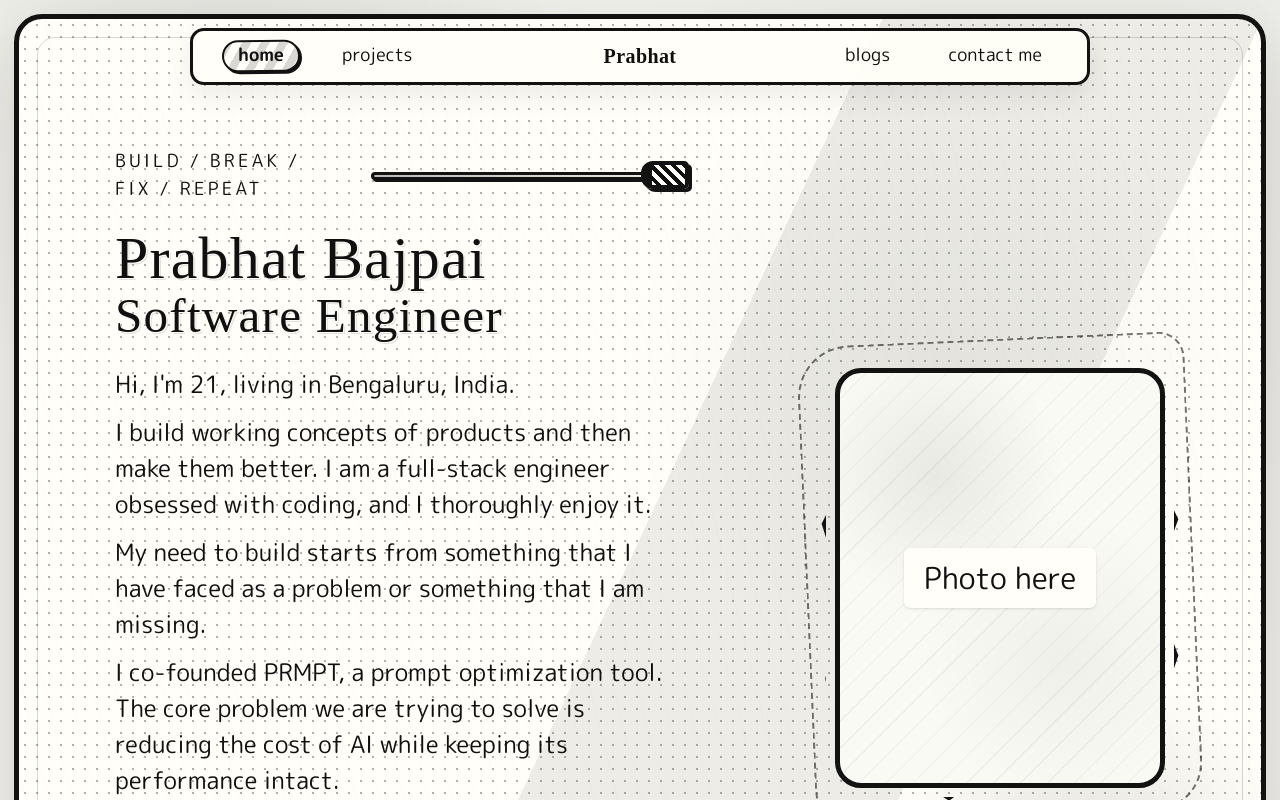
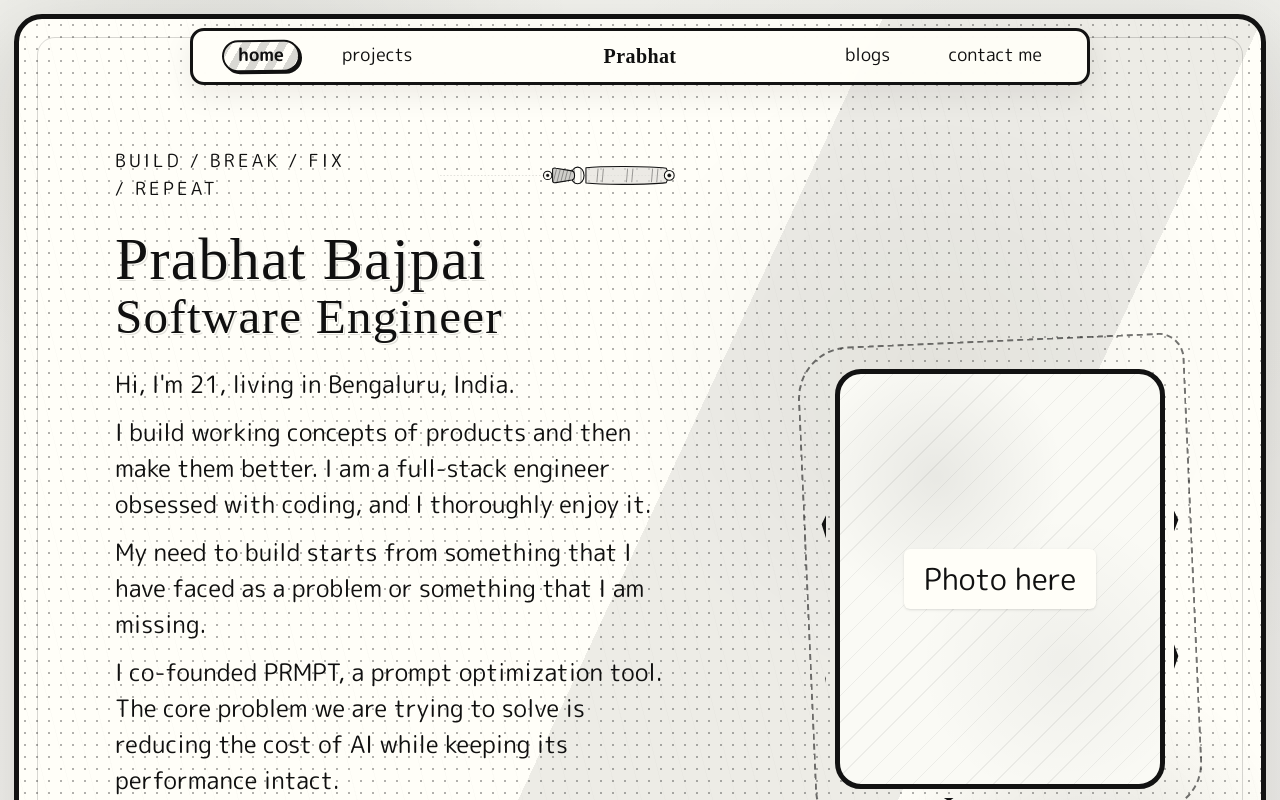
Before and after one commit to Rac-exe/Portfolio-Website, a Next.js app: page / in a window 1280 px wide. Shown: the top 800 px of the page. Built offline with nearby package versions, Linux system fonts and the light colour scheme; a web font is replaced by a local one.

Commit message:
Add interactive SVG katana slider

```diff
--- a/app/components/KatanaThemeSlider.tsx
+++ b/app/components/KatanaThemeSlider.tsx
@@ -1,18 +1,41 @@
 "use client";
 
-import { type CSSProperties, useEffect, useRef, useState } from "react";
+import {
+  type KeyboardEvent,
+  type PointerEvent,
+  useEffect,
+  useId,
+  useRef,
+  useState,
+} from "react";
 
 const THEMES = ["draft", "paint", "coffee"] as const;
 const UNSHEATHE_AUDIO_SRC = "/audio/sword-katana-unsheathing-sound-effect_A_minor.mp3";
 const AUDIO_START_RATIO = 0.04;
 const AUDIO_END_RATIO = 0.92;
+const VIEWBOX_WIDTH = 680;
+const MAX_PULL = 290;
+const SHEATH_MOUTH_X = 430;
+const BLADE_TIP_X = 145;
+const BLADE_LENGTH = SHEATH_MOUTH_X - BLADE_TIP_X;
 
 export default function KatanaThemeSlider() {
+  const bladeClipId = useId();
   const [themeIndex, setThemeIndex] = useState(0);
+  const [dragProgress, setDragProgress] = useState<number | null>(null);
+  const svgRef = useRef<SVGSVGElement | null>(null);
   const audioContextRef = useRef<AudioContext | null>(null);
   const audioBufferRef = useRef<AudioBuffer | null>(null);
+  const reverseAudioBufferRef = useRef<AudioBuffer | null>(null);
   const audioBufferPromiseRef = useRef<Promise<AudioBuffer> | null>(null);
   const activeSourceRef = useRef<AudioBufferSourceNode | null>(null);
+  const activeGainRef = useRef<GainNode | null>(null);
+  const draggingRef = useRef(false);
+  const startClientXRef = useRef(0);
+  const startProgressRef = useRef(0);
+  const currentProgressRef = useRef(0);
+  const dragAudioStartedRef = useRef(false);
+  const dragAudioDirectionRef = useRef<"draw" | "sheathe" | null>(null);
 
   useEffect(() => {
     const stored = localStorage.getItem("comic-theme");
@@ -54,6 +77,30 @@ export default function KatanaThemeSlider() {
       });
 
     return audioBufferPromiseRef.current;
+  }
+
+  function getReverseAudioBuffer(context: AudioContext, buffer: AudioBuffer) {
+    if (reverseAudioBufferRef.current) {
+      return reverseAudioBufferRef.current;
+    }
+
+    const reversedBuffer = context.createBuffer(
+      buffer.numberOfChannels,
+      buffer.length,
+      buffer.sampleRate,
+    );
+
+    for (let channel = 0; channel < buffer.numberOfChannels; channel += 1) {
+      const sourceData = buffer.getChannelData(channel);
+      const reversedData = reversedBuffer.getChannelData(channel);
+
+      for (let index = 0; index < sourceData.length; index += 1) {
+        reversedData[index] = sourceData[sourceData.length - 1 - index];
+      }
+    }
+
+    reverseAudioBufferRef.current = reversedBuffer;
+    return reversedBuffer;
   }
 
   function playFallbackUnsheatheSound(nextIndex: number, progressDelta: number) {
@@ -109,14 +156,13 @@ export default function KatanaThemeSlider() {
     }
   }
 
-  async function playUnsheatheSound(previousIndex: number, nextIndex: number) {
-    if (nextIndex <= previousIndex) {
+  async function playBladeAudioSegment(fromProgress: number, toProgress: number) {
+    const progressDelta = Math.abs(toProgress - fromProgress);
+    const isDrawing = toProgress > fromProgress;
+
+    if (progressDelta <= 0.015) {
       return;
     }
-
-    const previousProgress = previousIndex / (THEMES.length - 1);
-    const nextProgress = nextIndex / (THEMES.length - 1);
-    const progressDelta = nextProgress - previousProgress;
 
     try {
       const context = getAudioContext();
@@ -128,56 +174,239 @@ export default function KatanaThemeSlider() {
       const buffer = await loadUnsheatheBuffer(context);
       const usableStart = buffer.duration * AUDIO_START_RATIO;
       const usableDuration = buffer.duration * (AUDIO_END_RATIO - AUDIO_START_RATIO);
-      const offset = usableStart + usableDuration * previousProgress;
       const duration = Math.max(0.08, usableDuration * progressDelta);
+      const sourceBuffer = isDrawing ? buffer : getReverseAudioBuffer(context, buffer);
+      const offset = isDrawing
+        ? usableStart + usableDuration * fromProgress
+        : buffer.duration - (usableStart + usableDuration * fromProgress);
       const source = context.createBufferSource();
       const gain = context.createGain();
 
-      activeSourceRef.current?.stop();
-      source.buffer = buffer;
-      source.playbackRate.value = 0.98;
-      gain.gain.value = 0.82;
+      stopActiveAudio(0.01);
+      source.buffer = sourceBuffer;
+      source.playbackRate.value = isDrawing ? 0.98 : 1.04;
+      gain.gain.setValueAtTime(isDrawing ? 0.82 : 0.68, context.currentTime);
 
       source.connect(gain);
       gain.connect(context.destination);
       source.start(0, offset, duration);
       activeSourceRef.current = source;
+      activeGainRef.current = gain;
       source.onended = () => {
         if (activeSourceRef.current === source) {
           activeSourceRef.current = null;
+          activeGainRef.current = null;
         }
       };
     } catch {
-      playFallbackUnsheatheSound(nextIndex, progressDelta);
+      playFallbackUnsheatheSound(Math.ceil(toProgress * (THEMES.length - 1)), progressDelta);
     }
   }
 
-  function updateTheme(nextIndex: number) {
+  function stopActiveAudio(releaseSeconds = 0.09) {
+    const context = audioContextRef.current;
+    const source = activeSourceRef.current;
+    const gain = activeGainRef.current;
+
+    if (!context || !source || !gain) {
+      return;
+    }
+
+    const now = context.currentTime;
+    gain.gain.cancelScheduledValues(now);
+    gain.gain.setTargetAtTime(0.0001, now, 0.025);
+    source.stop(now + releaseSeconds);
+    activeSourceRef.current = null;
+    activeGainRef.current = null;
+  }
+
+  function playThemeChangeSound(previousIndex: number, nextIndex: number) {
+    if (nextIndex === previousIndex) {
+      return;
+    }
+
+    const previousProgress = previousIndex / (THEMES.length - 1);
+    const nextProgress = nextIndex / (THEMES.length - 1);
+    void playBladeAudioSegment(previousProgress, nextProgress);
+  }
+
+  function updateTheme(nextIndex: number, shouldPlayAudio = true) {
     const nextTheme = THEMES[nextIndex];
 
-    void playUnsheatheSound(themeIndex, nextIndex);
+    if (shouldPlayAudio) {
+      playThemeChangeSound(themeIndex, nextIndex);
+    }
     setThemeIndex(nextIndex);
     document.documentElement.dataset.comicTheme = nextTheme;
     localStorage.setItem("comic-theme", nextTheme);
   }
 
+  function clampProgress(progress: number) {
+    return Math.min(1, Math.max(0, progress));
+  }
+
+  function snapProgress(progress: number) {
+    return Math.min(THEMES.length - 1, Math.max(0, Math.round(progress * (THEMES.length - 1))));
+  }
+
+  function getSvgScale() {
+    const rect = svgRef.current?.getBoundingClientRect();
+    return rect ? VIEWBOX_WIDTH / rect.width : 1;
+  }
+
+  function onPointerDown(event: PointerEvent<SVGGElement>) {
+    draggingRef.current = true;
+    startClientXRef.current = event.clientX;
+    startProgressRef.current = progress;
+    currentProgressRef.current = progress;
+    dragAudioStartedRef.current = false;
+    dragAudioDirectionRef.current = null;
+    setDragProgress(progress);
+    event.currentTarget.setPointerCapture(event.pointerId);
+    event.preventDefault();
+  }
+
+  function onPointerMove(event: PointerEvent<SVGGElement>) {
+    if (!draggingRef.current) {
+      return;
+    }
+
+    const dx = (event.clientX - startClientXRef.current) * getSvgScale();
+    const nextProgress = clampProgress(startProgressRef.current - dx / MAX_PULL);
+
+    if (!dragAudioStartedRef.current && nextProgress > startProgressRef.current + 0.015) {
+      dragAudioStartedRef.current = true;
+      dragAudioDirectionRef.current = "draw";
+      void playBladeAudioSegment(startProgressRef.current, 1);
+    }
+
+    if (!dragAudioStartedRef.current && nextProgress < startProgressRef.current - 0.015) {
+      dragAudioStartedRef.current = true;
+      dragAudioDirectionRef.current = "sheathe";
+      void playBladeAudioSegment(startProgressRef.current, 0);
+    }
+
+    currentProgressRef.current = nextProgress;
+    setDragProgress(nextProgress);
+  }
+
+  function onPointerUp(event: PointerEvent<SVGGElement>) {
+    if (!draggingRef.current) {
+      return;
+    }
+
+    draggingRef.current = false;
+    if (event.currentTarget.hasPointerCapture(event.pointerId)) {
+      event.currentTarget.releasePointerCapture(event.pointerId);
+    }
+    const nextIndex = snapProgress(currentProgressRef.current);
+    setDragProgress(null);
+    stopActiveAudio();
+    dragAudioStartedRef.current = false;
+    dragAudioDirectionRef.current = null;
+    updateTheme(nextIndex, false);
+  }
+
+  function onKeyDown(event: KeyboardEvent<HTMLDivElement>) {
+    if (event.key === "ArrowLeft" || event.key === "ArrowUp") {
+      event.preventDefault();
+      updateTheme(Math.min(THEMES.length - 1, themeIndex + 1));
+    }
+
+    if (event.key === "ArrowRight" || event.key === "ArrowDown") {
+      event.preventDefault();
+      updateTheme(Math.max(0, themeIndex - 1));
+    }
+
+    if (event.key === "Home") {
+      event.preventDefault();
+      updateTheme(0);
+    }
+
+    if (event.key === "End") {
+      event.preventDefault();
+      updateTheme(THEMES.length - 1);
+    }
+  }
+
+  const progress = dragProgress ?? themeIndex / (THEMES.length - 1);
+  const hiltOffset = progress * MAX_PULL;
+  const exposedBlade = progress * BLADE_LENGTH;
+  const clipX = SHEATH_MOUTH_X - exposedBlade;
+  const snappedValue = snapProgress(progress);
+
   return (
-    <div className="katana-control" style={{ "--blade-progress": `${themeIndex * 50}%` } as CSSProperties}>
-      <div className="katana-wrap">
-        <div className="katana-blade" />
-        <div className="katana-handle" />
-        <input
-          aria-label="Comic theme"
-          className="katana-range"
-          dir="rtl"
-          max={2}
-          min={0}
-          onChange={(event) => updateTheme(Number(event.target.value))}
-          step={1}
-          type="range"
-          value={themeIndex}
-        />
-      </div>
+    <div
+      aria-label="Comic theme"
+      aria-valuemax={THEMES.length - 1}
+      aria-valuemin={0}
+      aria-valuenow={snappedValue}
+      aria-valuetext={THEMES[snappedValue]}
+      className="katana-control"
+      data-dragging={dragProgress !== null}
+      onKeyDown={onKeyDown}
+      role="slider"
+      tabIndex={0}
+    >
+      <svg
+        className="katana-svg"
+        ref={svgRef}
+        role="img"
+        viewBox="0 0 680 150"
+        aria-hidden="true"
+      >
+        <defs>
+          <clipPath id={bladeClipId}>
+            <rect x={clipX} y="46" width={exposedBlade} height="58" />
+          </clipPath>
+        </defs>
+
+        <line className="katana-guide" x1="46" x2="648" y1="75" y2="75" />
+
+        <g clipPath={`url(#${bladeClipId})`}>
+          <path
+            className="katana-blade-shape"
+            d="M 144 68 L 418 68 C 424 70, 429 72, 432 75 C 429 78, 424 80, 418 82 L 144 82 Z"
+          />
+          <path className="katana-blade-ridge" d="M 158 75 C 238 73, 342 73, 424 74" />
+        </g>
+
+        <g className="katana-sheath-group">
+          <path
+            className="katana-sheath"
+            d="M 430 55 C 470 50, 595 50, 642 56 L 650 75 L 642 94 C 595 100, 470 100, 430 95 Z"
+          />
+          <circle className="katana-endcap" cx="650" cy="75" r="13" />
+          <circle className="katana-endcap-dot" cx="650" cy="75" r="4.5" />
+          {[462, 476, 540, 554, 606, 620].map((x) => (
+            <line className="katana-sheath-band" key={x} x1={x} x2={x - 3} y1="58" y2="92" />
+          ))}
+        </g>
+
+        <g
+          className="katana-hilt"
+          onPointerCancel={onPointerUp}
+          onPointerDown={onPointerDown}
+          onPointerMove={onPointerMove}
+          onPointerUp={onPointerUp}
+          transform={`translate(${-hiltOffset} 0)`}
+        >
+          <ellipse className="katana-guard" cx="408" cy="75" rx="17" ry="22" />
+          <line className="katana-guard-line" x1="399" x2="399" y1="58" y2="92" />
+          <line className="katana-guard-line" x1="417" x2="417" y1="58" y2="92" />
+
+          <path
+            className="katana-grip"
+            d="M 342 60 C 342 56, 346 55, 351 56 L 393 63 C 398 64, 400 69, 400 75 C 400 81, 398 86, 393 87 L 351 94 C 346 95, 342 94, 342 90 Z"
+          />
+          {[352, 362, 372, 382, 392].map((x) => (
+            <line className="katana-wrap-line" key={x} x1={x} x2={x - 8} y1="60" y2="91" />
+          ))}
+          <circle className="katana-pommel" cx="329" cy="75" r="11" />
+          <circle className="katana-pommel-dot" cx="329" cy="75" r="3.5" />
+          <rect className="katana-touch-zone" x="286" y="28" width="178" height="94" rx="20" />
+        </g>
+      </svg>
     </div>
   );
 }
--- a/app/globals.css
+++ b/app/globals.css
@@ -332,78 +332,121 @@ input {
 }
 
 .katana-control {
-  display: grid;
-  grid-template-columns: 310px;
-  align-items: center;
-  gap: 8px;
-  width: fit-content;
+  width: clamp(270px, 34vw, 360px);
   border: 0;
   border-radius: 0;
   background: transparent;
   padding: 0;
   box-shadow: none;
+  outline: none;
 }
 
-.katana-wrap {
-  position: relative;
-  height: 34px;
-  width: 310px;
+.katana-control:focus-visible {
+  filter: drop-shadow(0 0 0.35rem color-mix(in srgb, var(--accent) 34%, transparent));
 }
 
-.katana-wrap::before {
-  content: "";
-  position: absolute;
-  left: 0;
-  right: 24px;
-  top: 14px;
-  height: 8px;
-  border: 3px solid var(--line);
-  border-right: 0;
-  border-radius: 999px;
-  background:
-    linear-gradient(90deg, color-mix(in srgb, var(--line) 28%, var(--paper)), color-mix(in srgb, var(--line) 10%, var(--paper))),
-    var(--paper);
-  box-shadow: 2px 2px 0 var(--line);
+.katana-svg {
+  display: block;
+  width: 100%;
+  height: auto;
+  overflow: visible;
+  touch-action: none;
+  user-select: none;
 }
 
-.katana-blade {
-  position: absolute;
-  right: 24px;
-  top: 15px;
-  height: 5px;
-  width: var(--blade-progress);
-  max-width: 286px;
-  border-radius: 999px;
-  background: linear-gradient(90deg, var(--accent), #ffffff);
-  box-shadow:
-    0 0 12px color-mix(in srgb, var(--accent) 40%, transparent),
-    0 1px 0 #ffffff;
-  transition: width 260ms ease;
+.katana-guide {
+  opacity: 0.36;
+  stroke: var(--line);
+  stroke-dasharray: 2 7;
+  stroke-linecap: round;
+  stroke-width: 1;
 }
 
-.katana-handle {
-  position: absolute;
-  right: calc(var(--blade-progress) + 4px);
-  top: 3px;
-  height: 28px;
-  width: 48px;
-  translate: 12px 0;
-  border: 4px solid var(--line);
-  border-radius: 12px 5px 5px 12px;
-  background:
-    linear-gradient(90deg, var(--line) 0 7px, transparent 7px),
-    repeating-linear-gradient(45deg, var(--accent) 0 4px, var(--paper) 4px 8px);
-  box-shadow: 3px 3px 0 var(--line);
-  transition: right 260ms ease, background-color 260ms ease;
+.katana-blade-shape {
+  fill: color-mix(in srgb, #ffffff 70%, var(--paper));
+  stroke: var(--line);
+  stroke-linejoin: round;
+  stroke-width: 2.4;
+  filter: drop-shadow(0 0 0.32rem color-mix(in srgb, var(--accent) 24%, transparent));
 }
 
-.katana-range {
-  position: absolute;
-  inset: 0;
-  z-index: 2;
-  width: 100%;
+.katana-blade-ridge {
+  fill: none;
+  opacity: 0.75;
+  stroke: color-mix(in srgb, var(--accent) 58%, var(--line));
+  stroke-linecap: round;
+  stroke-width: 1.3;
+}
+
+.katana-sheath {
+  fill: color-mix(in srgb, var(--paper) 58%, var(--line) 8%);
+  stroke: var(--line);
+  stroke-linejoin: round;
+  stroke-width: 2.8;
+}
+
+.katana-endcap,
+.katana-pommel {
+  fill: var(--paper);
+  stroke: var(--line);
+  stroke-width: 2.8;
+}
+
+.katana-endcap-dot,
+.katana-pommel-dot {
+  fill: var(--accent);
+  stroke: var(--line);
+  stroke-width: 1.2;
+}
+
+.katana-sheath-band,
+.katana-guard-line,
+.katana-wrap-line {
+  opacity: 0.72;
+  stroke: color-mix(in srgb, var(--line) 70%, var(--accent));
+  stroke-linecap: round;
+}
+
+.katana-sheath-band {
+  stroke-width: 1.4;
+}
+
+.katana-hilt {
   cursor: pointer;
-  opacity: 0;
+  transition: transform 260ms ease;
+}
+
+.katana-control[data-dragging="true"] .katana-hilt {
+  cursor: grabbing;
+  transition: none;
+}
+
+.katana-guard {
+  fill: var(--paper);
+  stroke: var(--line);
+  stroke-width: 3;
+}
+
+.katana-guard-line {
+  stroke-width: 1.5;
+}
+
+.katana-grip {
+  fill: color-mix(in srgb, var(--accent) 20%, var(--paper));
+  stroke: var(--line);
+  stroke-linejoin: round;
+  stroke-width: 2.8;
+}
+
+.katana-wrap-line {
+  stroke-width: 1.35;
+}
+
+.katana-touch-zone {
+  fill: transparent;
+  stroke: transparent;
+  stroke-width: 0;
+  pointer-events: all;
 }
 
 @media (max-width: 900px) {
@@ -437,11 +480,7 @@ input {
   }
 
   .katana-control {
-    grid-template-columns: 180px;
-  }
-
-  .katana-wrap {
-    width: 180px;
+    width: min(260px, 72vw);
   }
 }
 
```
